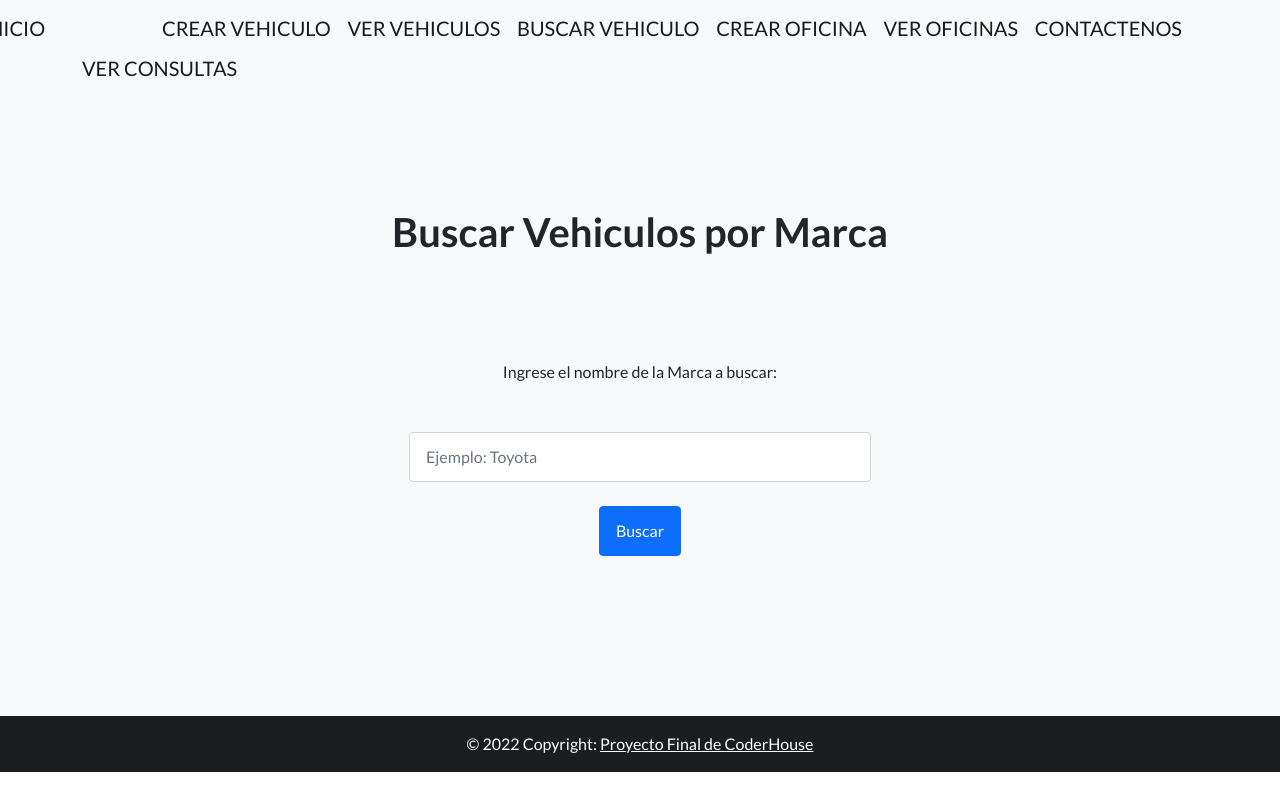
After one commit to SteveAraya/PROYECTO_FINAL_CODER, a Django app: page /carSearch/ in a window 1280 px wide. The commit adds this page. Run offline with Django 4.2, Linux system fonts and the light colour scheme; some libraries are stand-ins or nearby versions.

Commit message:
Trabajando en buscar vehiculos y evidencias

```diff
--- /dev/null
+++ b/MVTProyectoFinalCoder/App_MVTProyectoFinalCoder/templates/Car/CarSearch.html
@@ -0,0 +1,32 @@
+{% extends 'Father.html'%}
+
+{% load static %}
+
+{% block bloqueQueCambia %}
+
+<section class="features-icons bg-light text-center">
+
+  <div class="container">
+
+    <h1>Buscar Vehiculos por Marca</h1>
+
+    <div class="container col-lg-6 col-xl-6 p-5">
+
+      <form action="{% url 'Search' %}" method="GET">{% csrf_token %}
+
+        <label class="sr-only p-5">Ingrese el nombre de la Marca a buscar:</label>
+        <input name="carName" type="text" class="form-control" placeholder="Ejemplo: Toyota">
+
+        <br>
+
+        <input class="btn btn-primary" id="submitButton" value="Buscar" type="submit">
+
+      </form>
+
+    </div>
+
+  </div>
+
+</section>
+
+{% endblock bloqueQueCambia %}
--- a/MVTProyectoFinalCoder/App_MVTProyectoFinalCoder/templates/Father.html
+++ b/MVTProyectoFinalCoder/App_MVTProyectoFinalCoder/templates/Father.html
@@ -1,5 +1,6 @@
 <!DOCTYPE html>
 <html lang="en">
+
 <head>
 
     {% load static %}
@@ -12,22 +13,26 @@
     <!-- Favicon-->
     <link rel="icon" type="image/x-icon" href="assets/favicon.ico" />
     <!-- Bootstrap icons-->
-        <link href="https://cdn.jsdelivr.net/npm/bootstrap-icons@1.5.0/font/bootstrap-icons.css" rel="stylesheet" type="text/css" />
+    <link href="https://cdn.jsdelivr.net/npm/bootstrap-icons@1.5.0/font/bootstrap-icons.css" rel="stylesheet"
+        type="text/css" />
     <!-- Google fonts-->
-        <link href="https://fonts.googleapis.com/css?family=Lato:300,400,700,300italic,400italic,700italic" rel="stylesheet" type="text/css" />
+    <link href="https://fonts.googleapis.com/css?family=Lato:300,400,700,300italic,400italic,700italic" rel="stylesheet"
+        type="text/css" />
     <!-- Core theme CSS (includes Bootstrap)-->
     <link href="{% static 'css/styles.css' %}" rel="stylesheet" />
 </head>
+
 <body>
     <!-- Navigation-->
     <nav class="navbar navbar-light bg-light static-top">
         <div class="container">
-                <div style="margin-right: 170px; margin-left: -150px !important;">
+            <div style="margin-right: 100px; margin-left: -100px !important;">
                 <a class="navbar-brand" href="{% url 'Home' %}">INICIO</a>
             </div>
 
             <a class="navbar-brand" href="{% url 'CarCreate' %}">CREAR VEHICULO</a>
             <a class="navbar-brand" href="{% url 'CarList' %}">VER VEHICULOS</a>
+            <a class="navbar-brand" href="{% url 'CarSearch' %}">BUSCAR VEHICULO</a>
 
             <a class="navbar-brand" href="{% url 'OfficeCreate' %}">CREAR OFICINA</a>
             <a class="navbar-brand" href="{% url 'OfficeList' %}">VER OFICINAS</a>
@@ -68,4 +73,5 @@
     <script src="https://cdn.startbootstrap.com/sb-forms-latest.js"></script>
 
 </body>
+
 </html>
--- a/MVTProyectoFinalCoder/App_MVTProyectoFinalCoder/urls.py
+++ b/MVTProyectoFinalCoder/App_MVTProyectoFinalCoder/urls.py
@@ -6,6 +6,8 @@ from App_MVTProyectoFinalCoder.views import (
     ContactUsList,
     CarCreate,
     CarList,
+    CarSearch,
+    Search,
     # CarUpdate,
     # CarDelete,
     OfficeCreate,
@@ -23,6 +25,8 @@ urlpatterns = [
 
     path('createCar/', CarCreate.as_view(), name="CarCreate"),
     path('carList/', CarList.as_view(), name="CarList"),
+    path('carSearch/', CarSearch, name="CarSearch"),
+    path('search/', Search, name="Search"),
     # path('carUpdate/', CarUpdate.as_view(), name="CarUpdate"),
     # path('carDelete/', CarDelete.as_view(), name="CarDelete"),
 
--- a/MVTProyectoFinalCoder/App_MVTProyectoFinalCoder/views.py
+++ b/MVTProyectoFinalCoder/App_MVTProyectoFinalCoder/views.py
@@ -64,6 +64,26 @@ class CarCreate(CreateView):
     ]
     success_url   = '/carList/'
 
+def CarSearch(request):
+
+    return render(request, './Car/CarSearch.html')
+
+def Search(request):
+
+
+    if request.GET["carName"]:
+
+        carToSearch = request.GET["carName"]
+
+        carList = Car.objects.filter(marca__icontains=carToSearch)
+
+        return render(request, "ResultSearch.html", {"carList": carList, "marca": carToSearch})
+
+    else:
+
+        respuesta = "No enviaste datos"
+
+    return HttpResponse(respuesta)
 
 class CarUpdate(UpdateView):
 
```
Also changed, not shown: MVTProyectoFinalCoder/App_MVTProyectoFinalCoder/templates/ResultSearch.html (added, +49 -0 lines), Evidencias/BuscarVehiculo.png (added), Evidencias/Contactenos.png (added), Evidencias/CrearOficina.png (added), Evidencias/CrearVehiculo.png (added), Evidencias/ListarConsultas.png (added), Evidencias/ListarOficina.png (added), Evidencias/ListarVehiculos.png (added), Evidencias/ResultadoVehiculo.png (added), MVTProyectoFinalCoder/db.sqlite3, README.md, 2 other files. Lines whose indentation alone changed are shown as unchanged.
